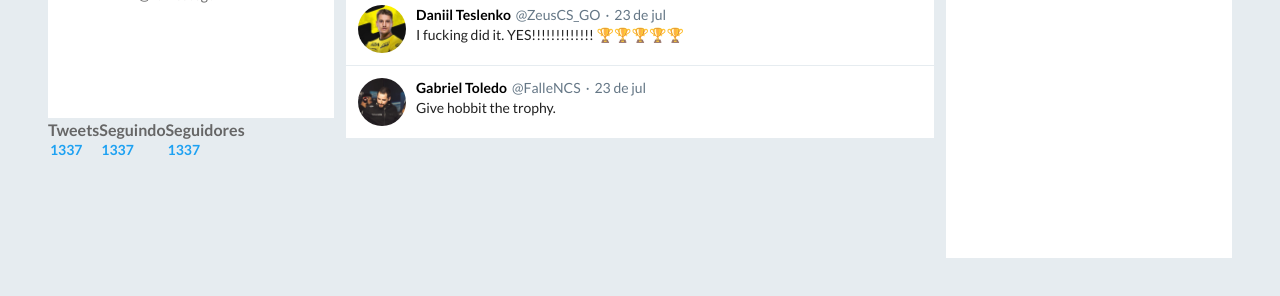
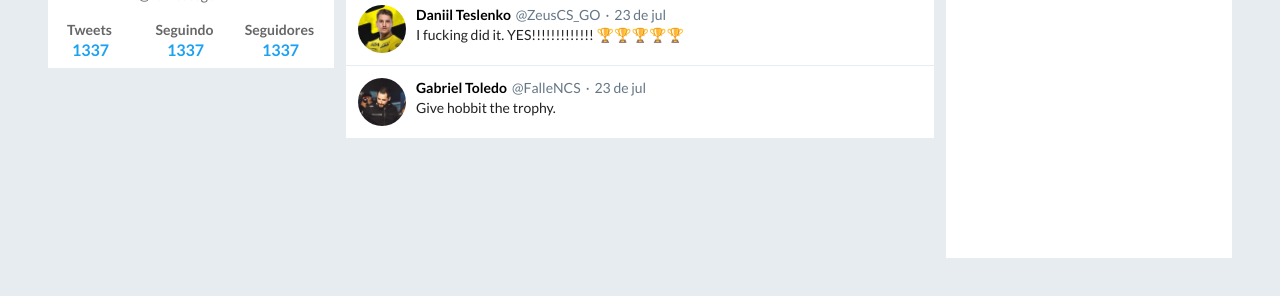
Before and after one commit to toyeebgodo/twitter-clone-react-gql, a React app in the folder client/: page / in a window 1280 px wide. Shown: the part 196-492 px from the top of the page. Built offline with nearby package versions, Linux system fonts and the light colour scheme.

Commit message:
Fixed user stats positioning

```diff
--- a/client/src/components/App.css
+++ b/client/src/components/App.css
@@ -18,7 +18,7 @@ body {
 .left-block {
   display: flex;
   width: 288px;
-  height: 260px;
+  height: 210px;
   background: #fff;
   padding: 0px;
   border: 1px solid #e6ecf0;
--- a/client/src/components/UserInfo/UserInfo.css
+++ b/client/src/components/UserInfo/UserInfo.css
@@ -3,7 +3,7 @@
   display: flex;
   flex-wrap: wrap;
   width: 100%;
-  height: 160px;
+  height: 50px;
 }
 
 .user-banner {
@@ -32,6 +32,7 @@
     display: flex;
     flex-direction: column;
     width: 210px;
+    height: 50px;
 }
 
 .user-fullname {
@@ -49,40 +50,43 @@
   top: 5px;
   left: 18px;
   color: #666;
-
 }
 
 .stats-fullname:hover {
   text-decoration: underline;
 }
 
+.all-stats {
+  display: flex;
+  flex-direction: row;
+}
+
 .stats-container {
   display: flex;
   flex-direction: column;
+  flex: 1;
+  padding-top: 10px;
+  padding-bottom: 10px;
+  padding-right: 12px;
 }
-
 
 .stats-title {
   color: #666;
-  font-weight: bold;
-  font-size: 16px;
+  font-weight: 800;
+  text-align: center;
+  font-size: 14px;
   position: relative;
-
+  cursor: pointer;
+}
+.stats-title:hover {
+  color: #1da1f2;
 }
 
 .stats-number {
   color: #1da1f2;
   font-weight: bold;
+  text-align: center;
+  font-size: 16px;
   margin-left: 2px;
   cursor: pointer;
 }
-
-.stats-number:hover {
-  text-decoration: underline;
-}
-
-.all-stats {
-  display: flex;
-  flex-direction: row;
-
-}
```
